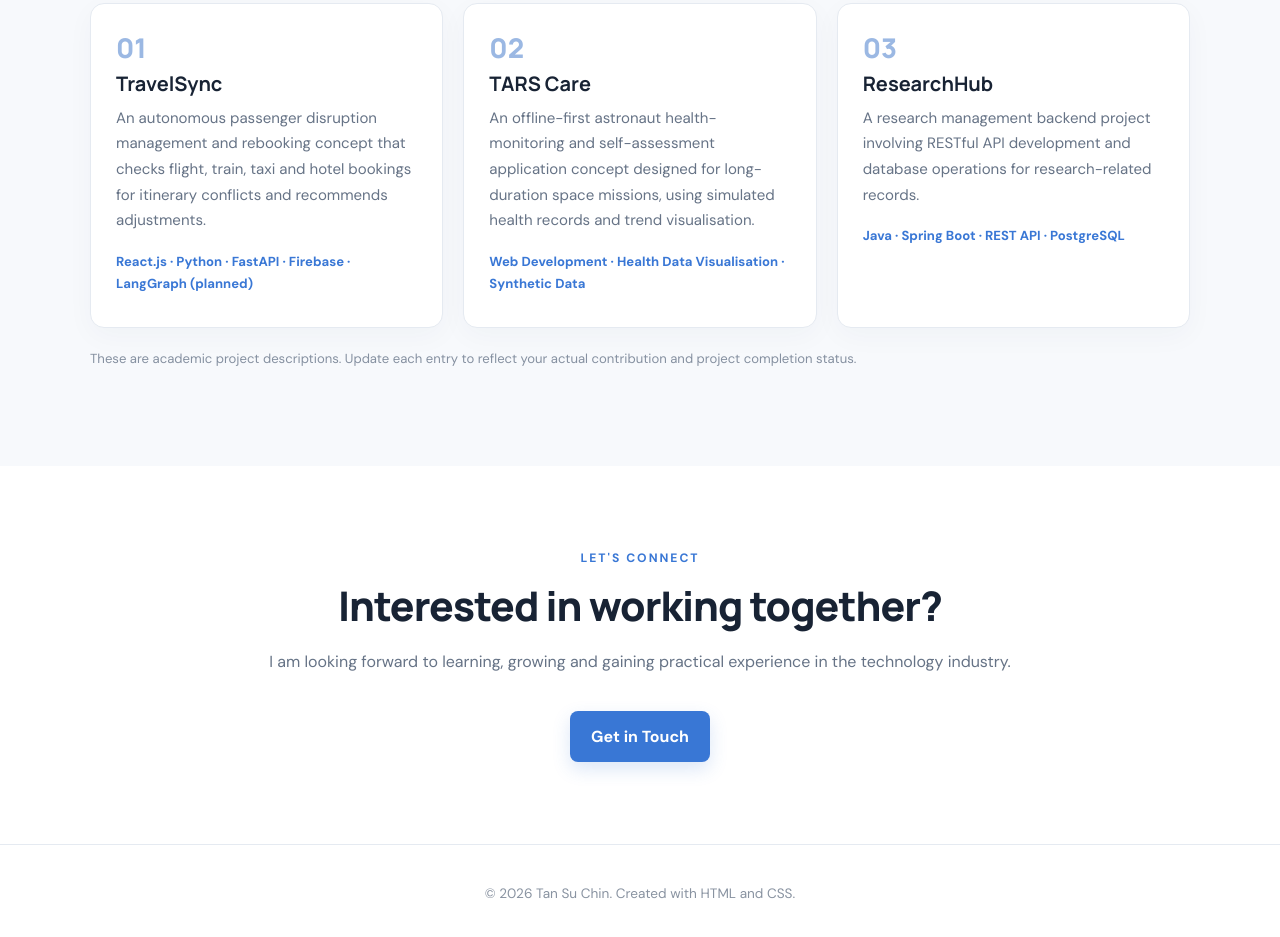
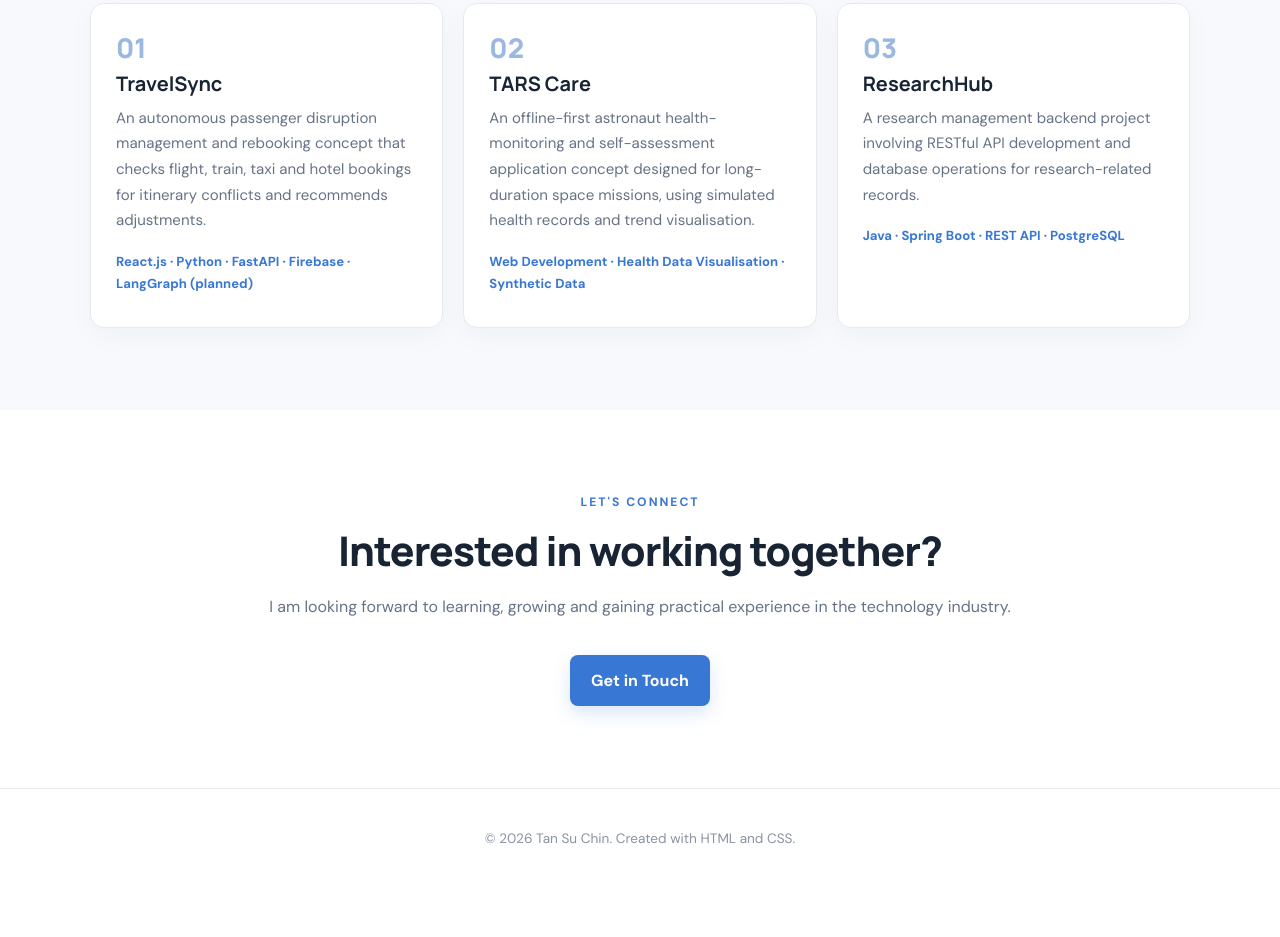
Before and after one commit to TanSuChin/Tutorial-10, a plain HTML site: page index.html in a window 1280 px wide. Shown: the part 2024-2961 px from the top of the page. After the commit the page ends 2912 px from the top, so only its background shows below. Drawn offline with Linux system fonts and the light colour scheme.

Commit message:
Update index.html

```diff
--- a/index.html
+++ b/index.html
@@ -107,7 +107,6 @@
             <p class="project-tags">Java · Spring Boot · REST API · PostgreSQL</p>
           </article>
         </div>
-        <p class="note">These are academic project descriptions. Update each entry to reflect your actual contribution and project completion status.</p>
       </div>
     </section>
 
```
